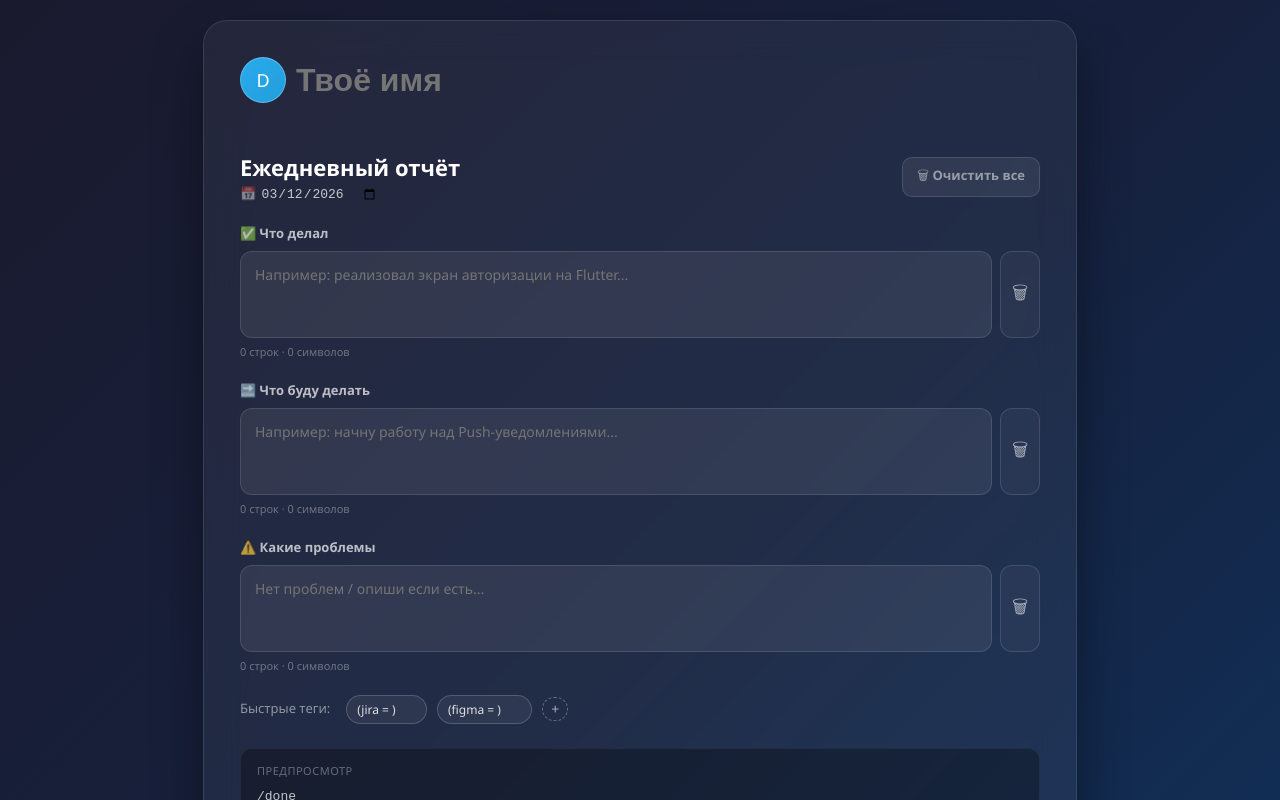
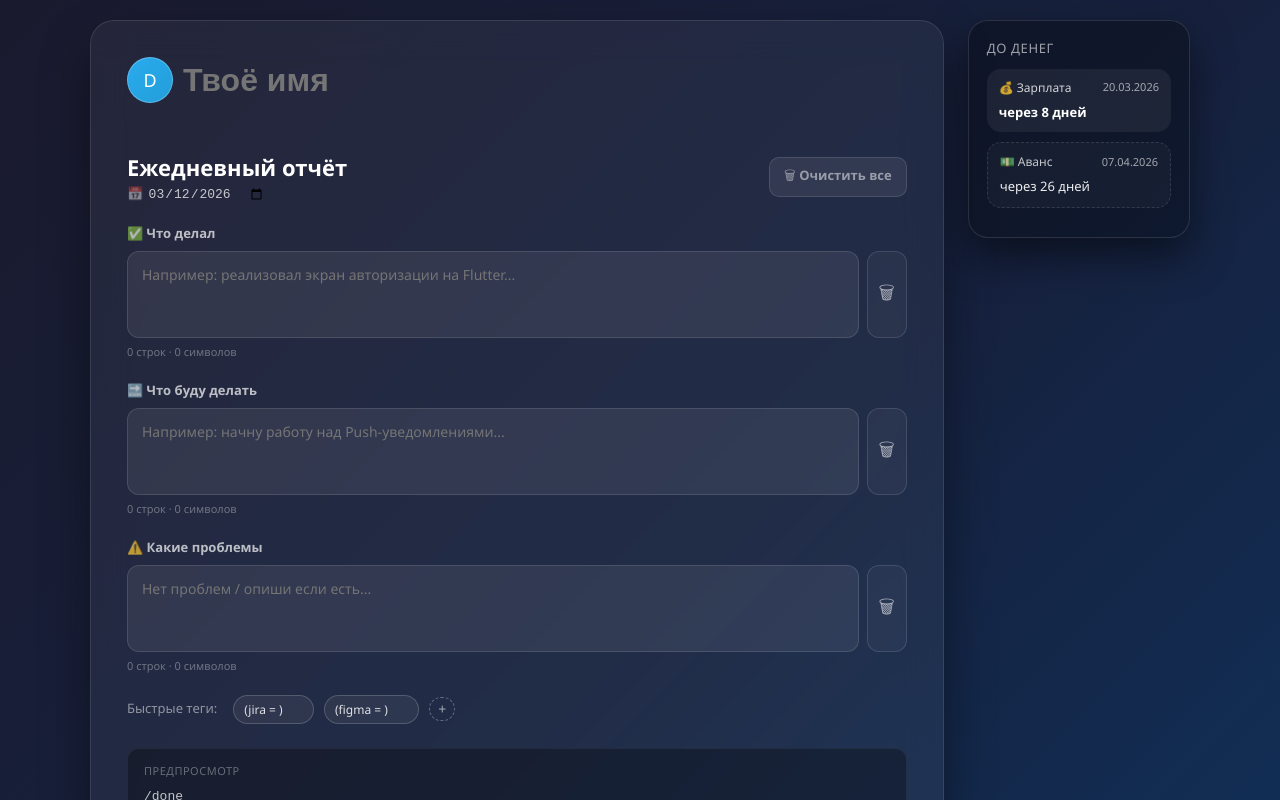
Before and after one commit to AktanK13/DailyReport, a React (Vite) app: page / in a window 1280 px wide. Shown: the top 800 px of the page. Built offline with nearby package versions, Linux system fonts and the light colour scheme.

Commit message:
add timer slary

```diff
--- a/src/ReportApp.jsx
+++ b/src/ReportApp.jsx
@@ -3,6 +3,55 @@ import { useEffect, useRef, useState } from "react";
 const todayStr = () => {
   const d = new Date();
   return `${String(d.getDate()).padStart(2, "0")}.${String(d.getMonth() + 1).padStart(2, "0")}.${d.getFullYear()}`;
+};
+
+// Возвращает дату следующей зарплаты с учётом правил:
+// базовая дата 20-е число месяца;
+// если 20-е в субботу — 19-е, если в воскресенье — 21-е.
+const getNextSalaryDate = (fromDate = new Date()) => {
+  const base = new Date(fromDate);
+  const year = base.getFullYear();
+  const month = base.getMonth();
+
+  const adjustSalaryDate = (y, m) => {
+    const d = new Date(y, m, 20);
+    const wd = d.getDay(); // 0 - вс, 6 - сб
+    if (wd === 6) d.setDate(19);
+    else if (wd === 0) d.setDate(21);
+    return d;
+  };
+
+  let candidate = adjustSalaryDate(year, month);
+  if (candidate < fromDate) {
+    candidate = adjustSalaryDate(year, month + 1);
+  }
+  return candidate;
+};
+
+// Аванс: 5‑й рабочий день месяца (пн‑пт), считаем от 1 числа.
+const getNextAdvanceDate = (fromDate = new Date()) => {
+  const base = new Date(fromDate);
+  const year = base.getFullYear();
+  const month = base.getMonth();
+
+  const findAdvance = (y, m) => {
+    let d = new Date(y, m, 1);
+    let workDays = 0;
+    while (true) {
+      const wd = d.getDay(); // 0 - вс, 6 - сб
+      if (wd !== 0 && wd !== 6) {
+        workDays += 1;
+        if (workDays === 5) return d;
+      }
+      d = new Date(d.getFullYear(), d.getMonth(), d.getDate() + 1);
+    }
+  };
+
+  let candidate = findAdvance(year, month);
+  if (candidate < fromDate) {
+    candidate = findAdvance(year, month + 1);
+  }
+  return candidate;
 };
 
 const STORAGE_KEY = "daily_report_fields";
@@ -331,15 +380,24 @@ export default function ReportApp() {
   };
 
   const submitAddTag = () => {
-    const match = addTagInputValue.match(/\(([^=]*)=\s*\)/);
-    const name = match
-      ? match[1].trim()
-      : addTagInputValue.replace(/^\(|=\s*\)$/g, "").trim();
-    if (!name) {
+    const raw = addTagInputValue.trim();
+    if (!raw) {
       closeAddTagModal();
       return;
     }
-    const tag = `(${name} = )`;
+
+    let tag = raw;
+
+    // Если пользователь использует опциональный формат "(имя = ...)",
+    // нормализуем его в "(имя = )". Во всех остальных случаях оставляем как есть.
+    const match = raw.match(/^\(\s*([^=]*?)\s*=\s*.*\)$/);
+    if (match && match[1]) {
+      const name = match[1].trim();
+      if (name) {
+        tag = `(${name} = )`;
+      }
+    }
+
     setCustomTags((prev) => {
       if (prev.includes(tag) || baseTags.includes(tag)) return prev;
       return [...prev, tag];
@@ -366,12 +424,24 @@ export default function ReportApp() {
         background:
           "linear-gradient(135deg, #1a1a2e 0%, #16213e 50%, #0f3460 100%)",
         display: "flex",
-        alignItems: "center",
+        alignItems: "stretch",
         justifyContent: "center",
         fontFamily: "'Segoe UI', sans-serif",
         padding: "20px",
       }}
     >
+      <div
+        style={{
+          display: "flex",
+          gap: "24px",
+          alignItems: "stretch",
+          justifyContent: "center",
+          width: "100%",
+          maxWidth: "1100px",
+          flexWrap: "nowrap",
+        }}
+      >
+        {/* Основная карточка отчёта */}
         <div
           style={{
             background: "rgba(255,255,255,0.05)",
@@ -557,7 +627,8 @@ export default function ReportApp() {
                   if (!cleared) {
                     e.currentTarget.style.background = "rgba(255,255,255,0.07)";
                     e.currentTarget.style.color = "rgba(255,255,255,0.5)";
-                  e.currentTarget.style.borderColor = "rgba(255,255,255,0.12)";
+                    e.currentTarget.style.borderColor =
+                      "rgba(255,255,255,0.12)";
                   }
                 }}
               >
@@ -581,7 +652,9 @@ export default function ReportApp() {
                 gap: "10px",
               }}
             >
-            <div style={{ color: "rgba(255,255,255,0.75)", fontSize: "13px" }}>
+              <div
+                style={{ color: "rgba(255,255,255,0.75)", fontSize: "13px" }}
+              >
                 💾 Загружены поля с{" "}
                 <span style={{ color: "#2AABEE", fontWeight: "600" }}>
                   {lastSavedDate}
@@ -695,7 +768,8 @@ export default function ReportApp() {
                       e.currentTarget.style.color = "#ff6b6b";
                     }}
                     onMouseLeave={(e) => {
-                    e.currentTarget.style.background = "rgba(255,255,255,0.04)";
+                      e.currentTarget.style.background =
+                        "rgba(255,255,255,0.04)";
                       e.currentTarget.style.borderColor =
                         "rgba(255,255,255,0.12)";
                       e.currentTarget.style.color = "rgba(255,255,255,0.6)";
@@ -1066,7 +1140,9 @@ export default function ReportApp() {
                           type="button"
                           onClick={() => {
                             try {
-                            navigator.clipboard.writeText(selectedHistory.text);
+                              navigator.clipboard.writeText(
+                                selectedHistory.text,
+                              );
                             } catch (e) {
                               console.error(
                                 "Error copying selected history entry",
@@ -1090,7 +1166,8 @@ export default function ReportApp() {
                           type="button"
                           onClick={() => {
                             const updated = (history || []).filter(
-                            (h) => h.reportDate !== selectedHistory.reportDate,
+                              (h) =>
+                                h.reportDate !== selectedHistory.reportDate,
                             );
                             setHistory(updated);
                             try {
@@ -1257,6 +1334,160 @@ export default function ReportApp() {
             </div>
           </div>
         )}
+
+        {/* Карточка обратного отсчёта до ЗП / аванса */}
+        <div
+          style={{
+            background: "rgba(0,0,0,0.3)",
+            borderRadius: "20px",
+            border: "1px solid rgba(255,255,255,0.12)",
+            padding: "18px 18px",
+            width: "260px",
+            boxShadow: "0 18px 40px rgba(0,0,0,0.5)",
+            display: "flex",
+            maxHeight: "180px",
+            flexDirection: "column",
+            gap: "10px",
+          }}
+        >
+          {(() => {
+            const now = new Date();
+            const salary = getNextSalaryDate(now);
+            const advance = getNextAdvanceDate(now);
+
+            const daysDiff = (target) =>
+              Math.ceil(
+                (target.setHours(0, 0, 0, 0) -
+                  new Date(
+                    now.getFullYear(),
+                    now.getMonth(),
+                    now.getDate(),
+                  ).setHours(0, 0, 0, 0)) /
+                  (1000 * 60 * 60 * 24),
+              );
+
+            const salaryDays = daysDiff(new Date(salary));
+            const advanceDays = daysDiff(new Date(advance));
+
+            const fmt = (d) =>
+              `${String(d.getDate()).padStart(2, "0")}.${String(
+                d.getMonth() + 1,
+              ).padStart(2, "0")}.${d.getFullYear()}`;
+
+            const daysText = (n) =>
+              n === 0
+                ? "сегодня"
+                : n === 1
+                  ? "через 1 день"
+                  : `через ${n} дней`;
+
+            return (
+              <>
+                <div
+                  style={{
+                    fontSize: "13px",
+                    textTransform: "uppercase",
+                    letterSpacing: "0.6px",
+                    color: "rgba(255,255,255,0.6)",
+                  }}
+                >
+                  До денег
+                </div>
+                <div
+                  style={{
+                    background: "rgba(255,255,255,0.06)",
+                    borderRadius: "14px",
+                    padding: "10px 12px",
+                    display: "flex",
+                    flexDirection: "column",
+                    gap: "6px",
+                  }}
+                >
+                  <div
+                    style={{
+                      display: "flex",
+                      justifyContent: "space-between",
+                      alignItems: "center",
+                    }}
+                  >
+                    <span
+                      style={{
+                        fontSize: "12px",
+                        color: "rgba(255,255,255,0.8)",
+                      }}
+                    >
+                      💰 Зарплата
+                    </span>
+                    <span
+                      style={{
+                        fontSize: "11px",
+                        color: "rgba(255,255,255,0.6)",
+                      }}
+                    >
+                      {fmt(salary)}
+                    </span>
+                  </div>
+                  <div
+                    style={{
+                      fontSize: "13px",
+                      fontWeight: 600,
+                      color: "#fff",
+                    }}
+                  >
+                    {daysText(salaryDays)}
+                  </div>
+                </div>
+
+                <div
+                  style={{
+                    background: "rgba(255,255,255,0.03)",
+                    borderRadius: "14px",
+                    padding: "10px 12px",
+                    display: "flex",
+                    flexDirection: "column",
+                    gap: "6px",
+                    border: "1px dashed rgba(255,255,255,0.12)",
+                  }}
+                >
+                  <div
+                    style={{
+                      display: "flex",
+                      justifyContent: "space-between",
+                      alignItems: "center",
+                    }}
+                  >
+                    <span
+                      style={{
+                        fontSize: "12px",
+                        color: "rgba(255,255,255,0.75)",
+                      }}
+                    >
+                      💵 Аванс
+                    </span>
+                    <span
+                      style={{
+                        fontSize: "11px",
+                        color: "rgba(255,255,255,0.6)",
+                      }}
+                    >
+                      {fmt(advance)}
+                    </span>
+                  </div>
+                  <div
+                    style={{
+                      fontSize: "13px",
+                      fontWeight: 500,
+                      color: "rgba(255,255,255,0.92)",
+                    }}
+                  >
+                    {daysText(advanceDays)}
+                  </div>
+                </div>
+              </>
+            );
+          })()}
+        </div>
+      </div>
     </div>
   );
 }
```
Lines whose indentation alone changed are shown as unchanged.
